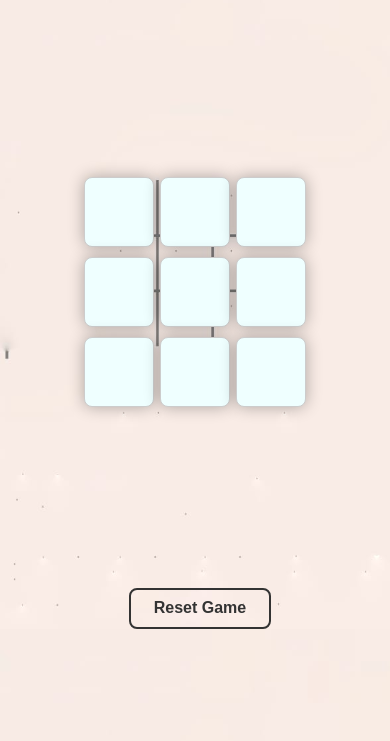
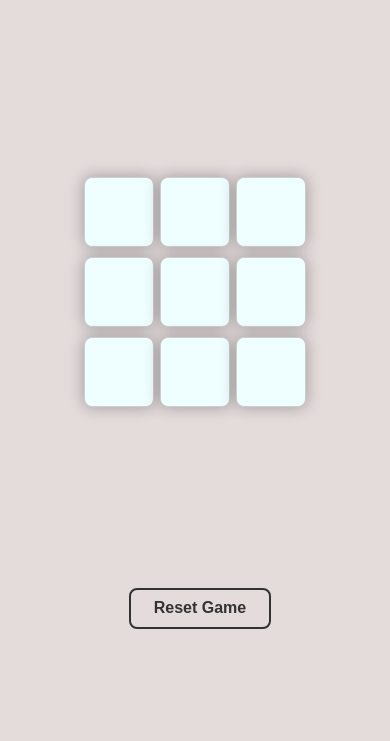
Before and after one commit to bipraranjanDev/Tic-Tac-Toe, a plain HTML site: page index.html in a window 390 px wide. Shown: the part 103-844 px from the top of the page. Drawn offline with Linux system fonts and the light colour scheme.

Commit message:
Commit for Media Query

```diff
--- a/assets/css/style.css
+++ b/assets/css/style.css
@@ -7,7 +7,7 @@ body {
    text-align: center;
    background-image: url('/assets/img/background-img.jpeg');
     background-size:cover;
-    display:block
+    display:grid;
 } /*background-color: rgb(211, 198, 198);*/
 
 .container {
@@ -114,3 +114,12 @@ body {
     padding: 1.4rem 0;
     font-weight: bold;
 }
+
+@media (max-width: 600px) {
+  body {
+    background: none;
+    background-color: rgb(228, 219, 219);
+    display: grid;
+    text-align: center;
+  }
+}
--- a/assets/js/script.js
+++ b/assets/js/script.js
@@ -36,7 +36,7 @@ document.addEventListener("DOMContentLoaded", () => {
     };
 
     const showWinner = (winner) => {
-        msg.innerText = `Congratulations! ${winner} is the winner!`;
+        msg.innerText = `Congratulations! The winner is ${winner} !`;
         msgContainer.classList.remove("hide");
         disableBoxes();
     };
--- a/index.html
+++ b/index.html
@@ -2,6 +2,7 @@
 <html lang="en">
 <head>
     <meta charset="UTF-8">
+    <meta name="viewport" content="width=device-width, initial-scale=1.0">
     <meta name="viewport" content="width=device-width, initial-scale=1.0">
     <title>Tic Tac Toe</title>
     <link rel="stylesheet" href="assets/css/style.css">
```
